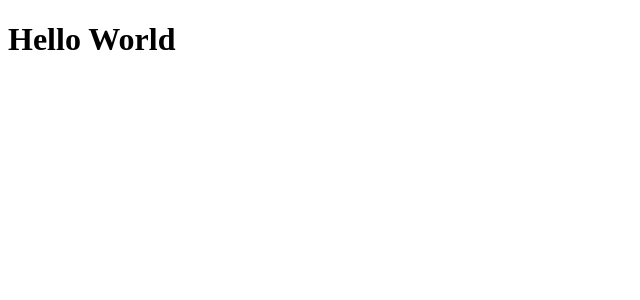
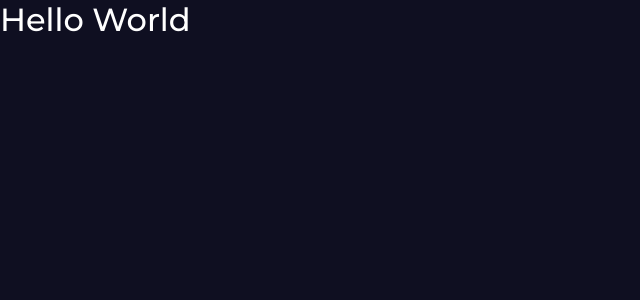
Before and after one commit to fernando-meira/regraDeTresSimpes, a React (Create React App) app: page / in a window 1280 px wide. Shown: the top 300 px of the page, without its empty margins (0-640 px from the left). Built offline with nearby package versions, Linux system fonts and the light colour scheme.

Commit message:
feat: 🎸 Added fonts and global style

```diff
--- a/package.json
+++ b/package.json
@@ -13,7 +13,8 @@
     "eslint-plugin-react-hooks": "^4",
     "react": "^16.13.1",
     "react-dom": "^16.13.1",
-    "react-scripts": "3.4.3"
+    "react-scripts": "3.4.3",
+    "styled-components": "^5.2.0"
   },
   "scripts": {
     "start": "react-scripts start",
--- a/public/index.html
+++ b/public/index.html
@@ -4,6 +4,7 @@
     <meta charset="utf-8" />
     <meta name="viewport" content="width=device-width, initial-scale=1" />
     <meta name="theme-color" content="#000000" />
+    <link href="https://fonts.googleapis.com/css2?family=Montserrat:wght@300;500;700&display=swap" rel="stylesheet">
 
     <title>Regra de 3 simples</title>
   </head>
--- a/src/App.js
+++ b/src/App.js
@@ -1,7 +1,14 @@
 import React from 'react';
 
+import GlobalStyle from './themes/global';
+
 function App() {
-  return <h1>Hello World</h1>;
+  return (
+    <>
+      <GlobalStyle />
+      <h1>Hello World</h1>
+    </>
+  );
 }
 
 export default App;
--- /dev/null
+++ b/src/themes/global.js
@@ -0,0 +1,31 @@
+import { createGlobalStyle } from 'styled-components';
+
+export default createGlobalStyle`
+  * {
+    margin: 0;
+    padding: 0;
+    outline: 0;
+    box-sizing: border-box;
+  }
+
+  body {
+
+
+    color: #fff;
+    background: #0F0F21;
+    -webkit-font-smoothing: antialiased;
+  };
+
+  body, input, button {
+    font-size: 16px;
+    font-family: "Montserrat", sans-serif;
+  }
+
+  h1, h2, h3, h4, h5, h6 {
+    font-weight: 500;
+  }
+
+  button {
+    cursor: pointer;
+  }
+`;
```
Also changed, not shown: src/routes/Routes.js (added), 1 other file (tests, documents, lock files or other folders).
